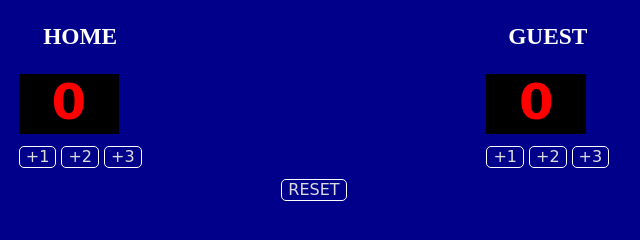
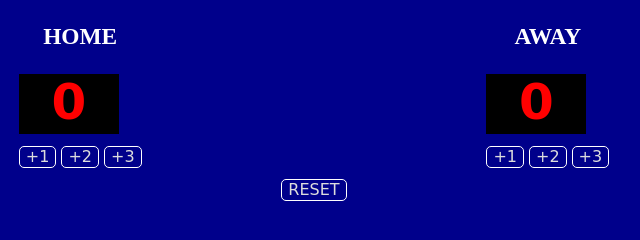
Before and after one commit to MohamedAshrafff/SimpleBasketBallCounter, a plain HTML site: page index.html in a window 1280 px wide. Shown: the full height of the page, 326-966 px from the left. Drawn offline with nearby package versions, Linux system fonts and the light colour scheme.

Commit message:
Updated Score Header

```diff
--- a/index.html
+++ b/index.html
@@ -1,7 +1,10 @@
 <html>
-    <head><link rel="stylesheet" href="https://cdnjs.cloudflare.com/ajax/libs/normalize/8.0.1/normalize.css">
+
+<head>
+    <link rel="stylesheet" href="https://cdnjs.cloudflare.com/ajax/libs/normalize/8.0.1/normalize.css">
     <link rel="stylesheet" href="index.css">
 </head>
+
 <body>
     <div class="container">
         <div>
@@ -13,7 +16,7 @@
         </div>
         <button class="reset-btn" onclick="reset()">RESET</button>
         <div>
-                <h3>GUEST</h3>
+            <h3>AWAY</h3>
             <div id="guest">0</div>
             <button class="add1" onclick="addg1()">+1</button>
             <button class="add2" onclick="addg2()">+2</button>
@@ -22,4 +25,5 @@
     </div>
     <script src="index.js"></script>
 </body>
+
 </html>
```
Lines whose indentation alone changed are shown as unchanged.
